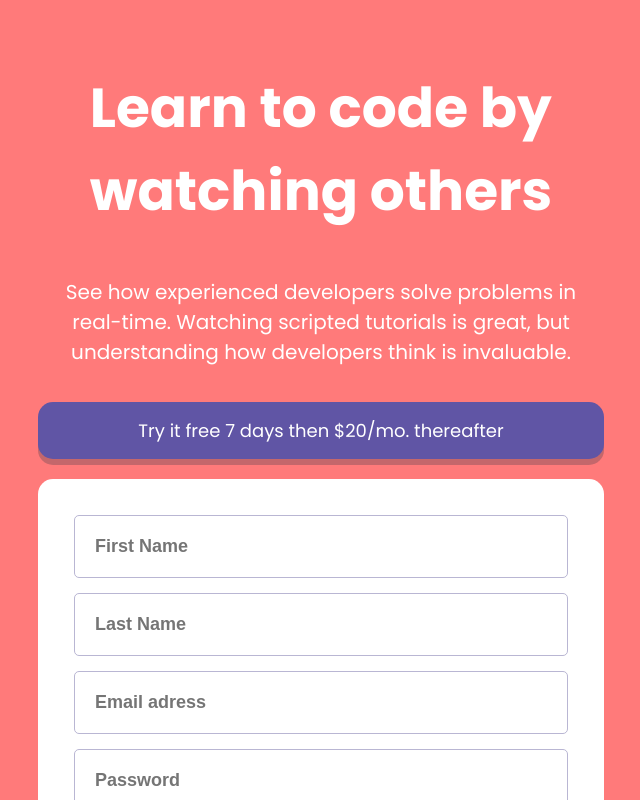
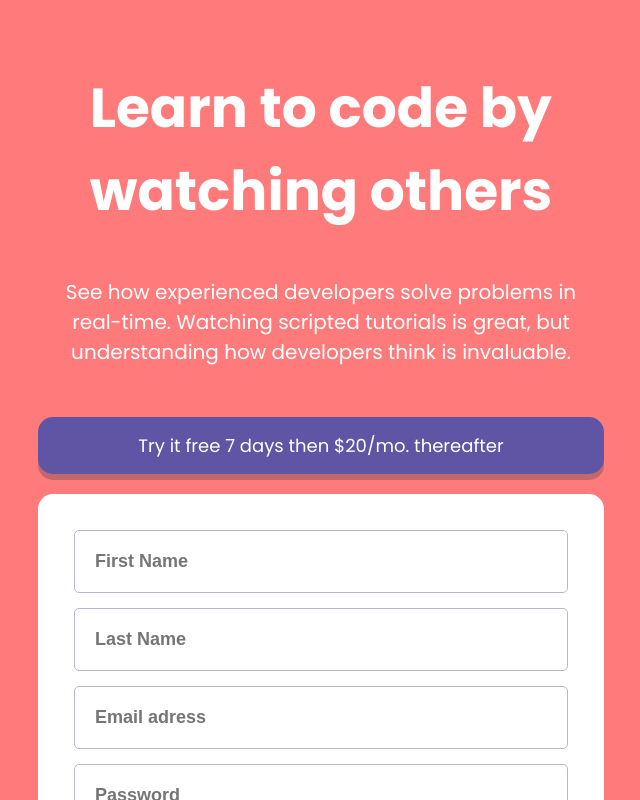
Before and after one commit to grzedomin/landing-page, a React (Create React App) app: page / in a window 1280 px wide. Shown: the top 800 px of the page, without its empty margins (319-959 px from the left). Built offline with nearby package versions, Linux system fonts and the light colour scheme.

Commit message:
gap and witdh changed

```diff
--- a/src/Container/styled.js
+++ b/src/Container/styled.js
@@ -1,22 +1,24 @@
 import styled from "styled-components";
 
 export const Wrapper = styled.main`
-    max-width: 1400px;
+    max-width: 1300px;
     width: 100%;
     margin: 180px auto;
     display: grid;
     grid-template-columns: 1fr 1fr;
-    grid-gap: 35px;
+    grid-gap: 100px;
 
     @media(max-width: 1350px){
        display: flex;
        flex-direction: column;
        align-items: center;
        margin-top: 20px;
+       grid-gap: 50px;
     }
 
     @media(max-width: 767px){
        width: 95%;
        margin: 20px 10px;
+       grid-gap: 30px;
     }
 `;
```
